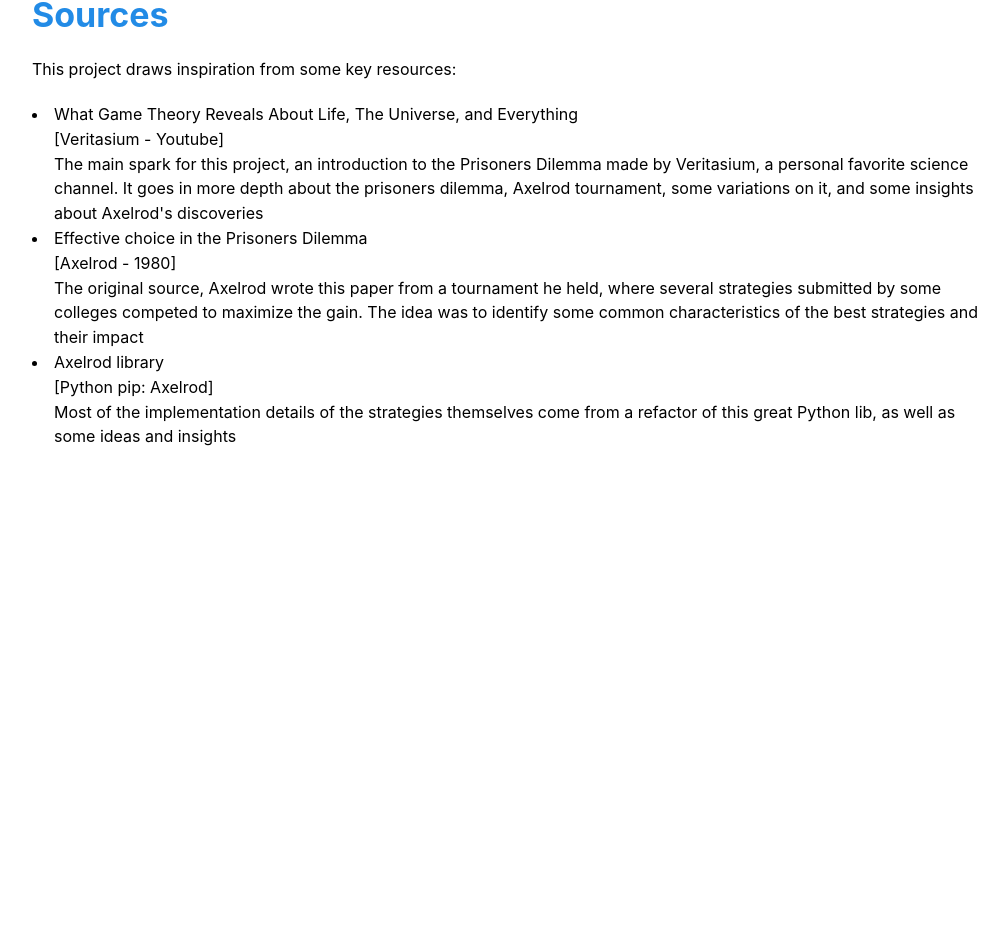
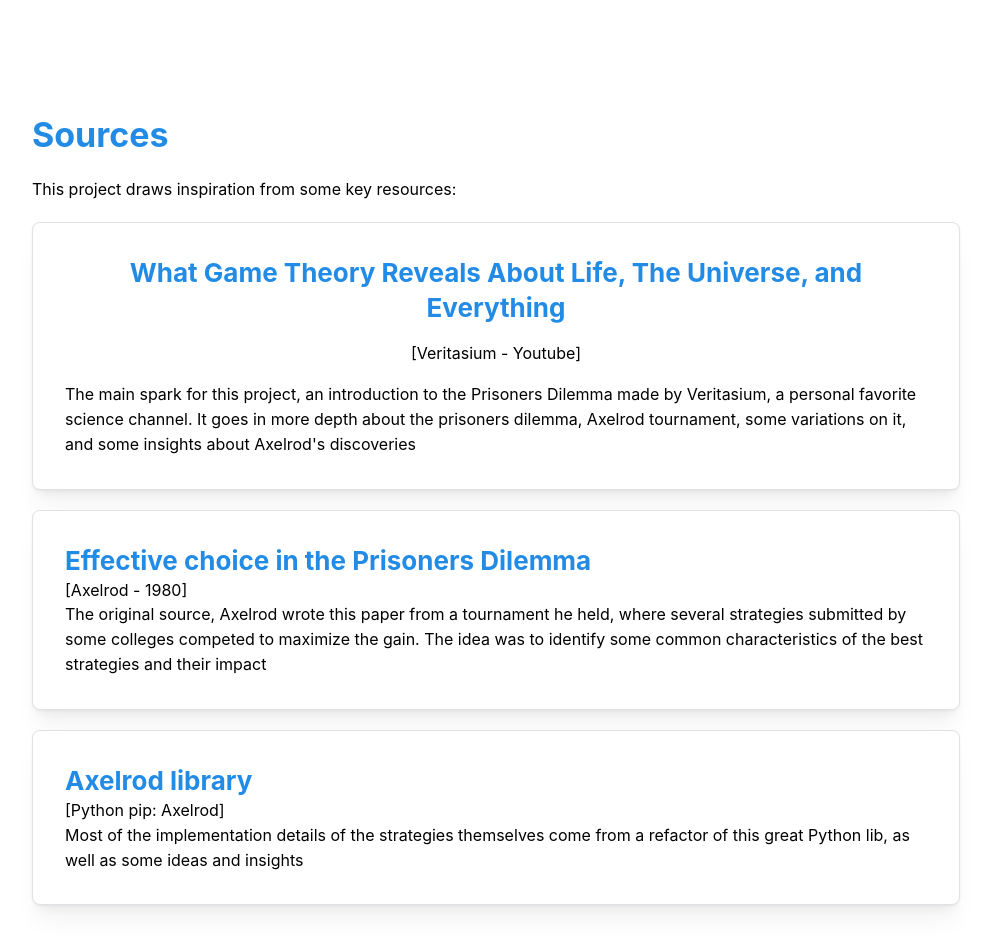
Before and after one commit to AndresCRamos/prisoners-dilemma, a React (Vite) app: page / in a window 1280 px wide. Shown: the part 4858-5807 px from the top of the page, without its empty margins (144-1152 px from the left). Before the commit the page ends 5455 px from the top, so only its background shows below. Built offline with nearby package versions, Linux system fonts and the light colour scheme.

Commit message:
Replace sources list with card component

```diff
--- a/src/components/Sources/Sources.tsx
+++ b/src/components/Sources/Sources.tsx
@@ -1,16 +1,21 @@
-import { Container, List, Stack, Text, Title } from "@mantine/core";
+import { Card, Container, Stack, Text, Title } from "@mantine/core";
 import React from "react";
 
 const Sources: React.FC = () => {
   return (
     <Container>
-      <Stack gap={"lg"}>
+      <Stack gap={"lg"} className="pt-64 pb-32">
         <Title className="text-[--mantine-primary-color-filled]">Sources</Title>
         <Text>This project draws inspiration from some key resources:</Text>
-        <List listStyleType="initial">
-          <List.Item>
+        <Card shadow="md" padding="xl" radius={"md"} withBorder>
+          <Stack>
+            <Title
+              order={2}
+              className="text-[--mantine-primary-color-filled] text-center"
+            >
               What Game Theory Reveals About Life, The Universe, and Everything
-            <Text>[Veritasium - Youtube]</Text>
+            </Title>
+            <Text className="text-center">[Veritasium - Youtube]</Text>
             <Text>
               The main spark for this project, an introduction to the Prisoners
               Dilemma made by Veritasium, a personal favorite science channel.
@@ -18,9 +23,12 @@ const Sources: React.FC = () => {
               tournament, some variations on it, and some insights about
               Axelrod's discoveries
             </Text>
-          </List.Item>
-          <List.Item>
+          </Stack>
+        </Card>
+        <Card shadow="md" padding="xl" radius={"md"} withBorder>
+          <Title order={2} className="text-[--mantine-primary-color-filled]">
             Effective choice in the Prisoners Dilemma
+          </Title>
           <Text>[Axelrod - 1980]</Text>
           <Text>
             The original source, Axelrod wrote this paper from a tournament he
@@ -28,17 +36,18 @@ const Sources: React.FC = () => {
             to maximize the gain. The idea was to identify some common
             characteristics of the best strategies and their impact
           </Text>
-          </List.Item>
-          <List.Item>
+        </Card>
+        <Card shadow="md" padding="xl" radius={"md"} withBorder>
+          <Title order={2} className="text-[--mantine-primary-color-filled]">
             Axelrod library
+          </Title>
           <Text>[Python pip: Axelrod]</Text>
           <Text>
-              Most of the implementation details of the strategies themselves
-              come from a refactor of this great Python lib, as well as some
-              ideas and insights
+            Most of the implementation details of the strategies themselves come
+            from a refactor of this great Python lib, as well as some ideas and
+            insights
           </Text>
-          </List.Item>
-        </List>
+        </Card>
       </Stack>
     </Container>
   );
```
Lines whose indentation alone changed are shown as unchanged.
